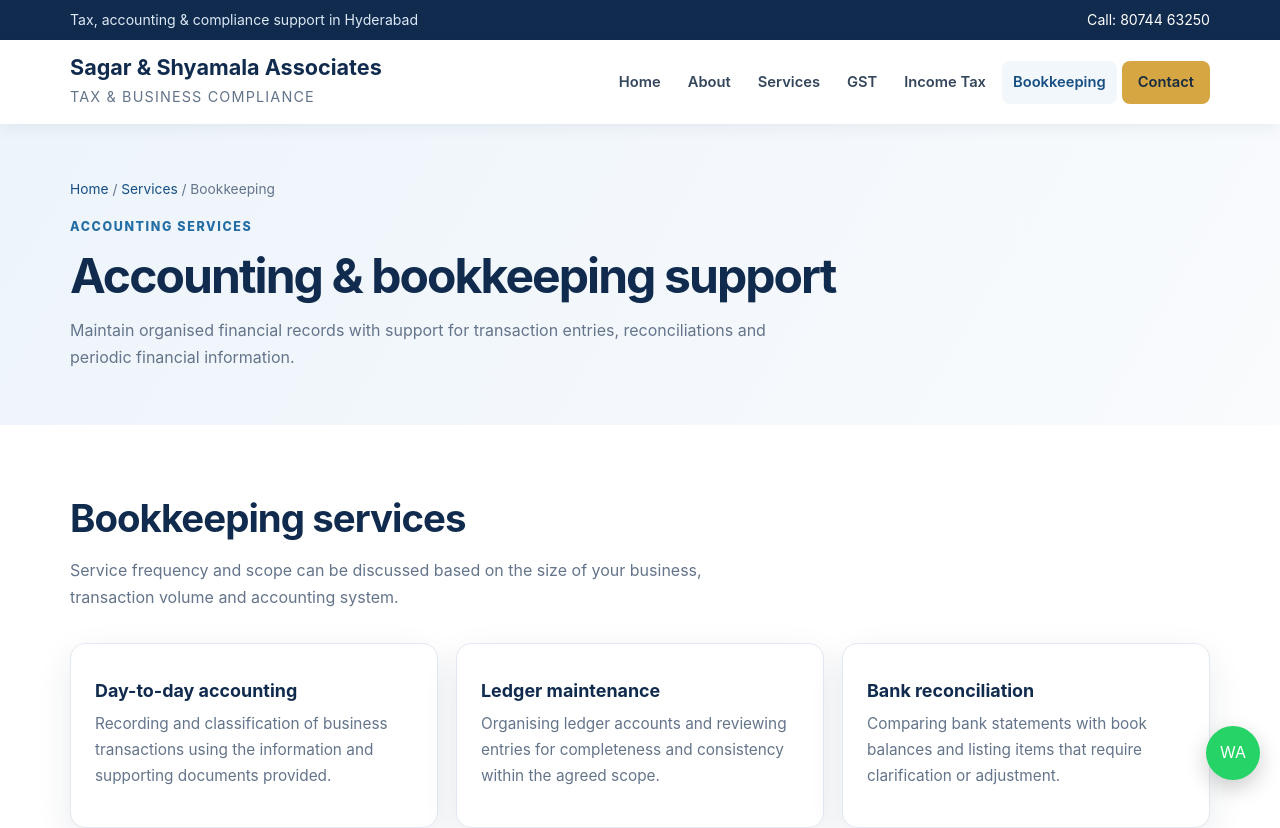
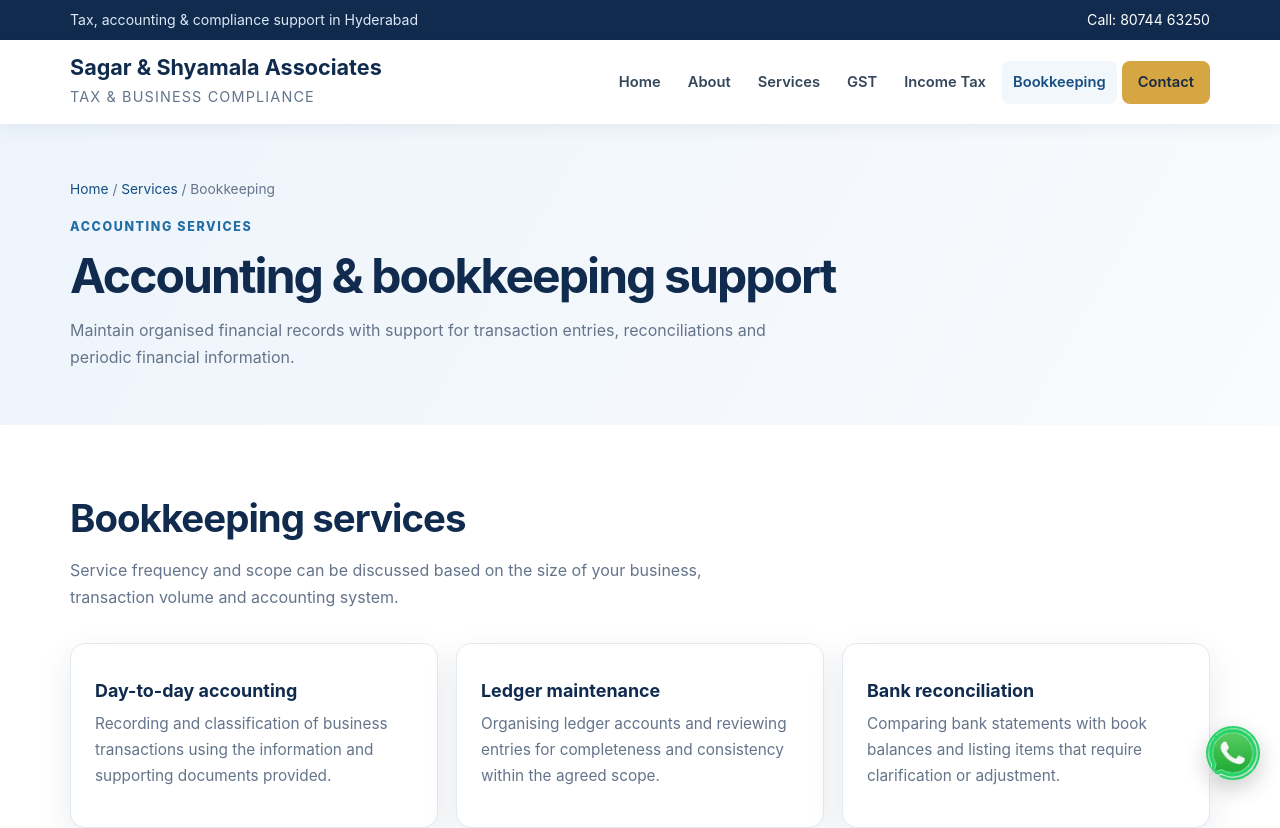
Before and after one commit to pkunde/ssa-website, a plain HTML site: page bookkeeping.html in a window 1280 px wide. Shown: the top 828 px of the page. Drawn offline with Linux system fonts and the light colour scheme.

Commit message:
Update bookkeeping.html

```diff
--- a/bookkeeping.html
+++ b/bookkeeping.html
@@ -35,6 +35,8 @@
 <div><h3>Contact</h3><ul><li><a href="tel:+918074463250">80744 63250</a></li><li><a href="tel:+918639380567">86393 80567</a></li><li><a href="tel:+919959419148">99594 19148</a></li><li><a href="mailto:incometaxfile6@gmail.com">incometaxfile6@gmail.com</a></li></ul><p>1st Floor, Door No: 3-99/1,<br>Hanuman Nagar, Chaitanyapuri,<br>Dilsukhnagar, Hyderabad – 500036</p></div>
 </div><div class="footer-bottom"><span>© <span id="year">2004</span> Sagar &amp; Shyamala Associates. All rights reserved.</span><span>Information on this website is general in nature; specific advice depends on your facts and documents.</span></div>
 </div></footer>
-<a class="whatsapp" href="https://wa.me/918074463250" target="_blank" rel="noopener" aria-label="Chat with us on WhatsApp">WA</a>
+  <a class="whatsapp" href="https://wa.me/918074463250" target="_blank" rel="noopener" aria-label="Chat with us on WhatsApp">
+  <img src="assets/images/whatsapp-icon.png" alt="WhatsApp">
+</a>
 <script src="assets/js/site.js" defer></script>
 </body></html>
```
